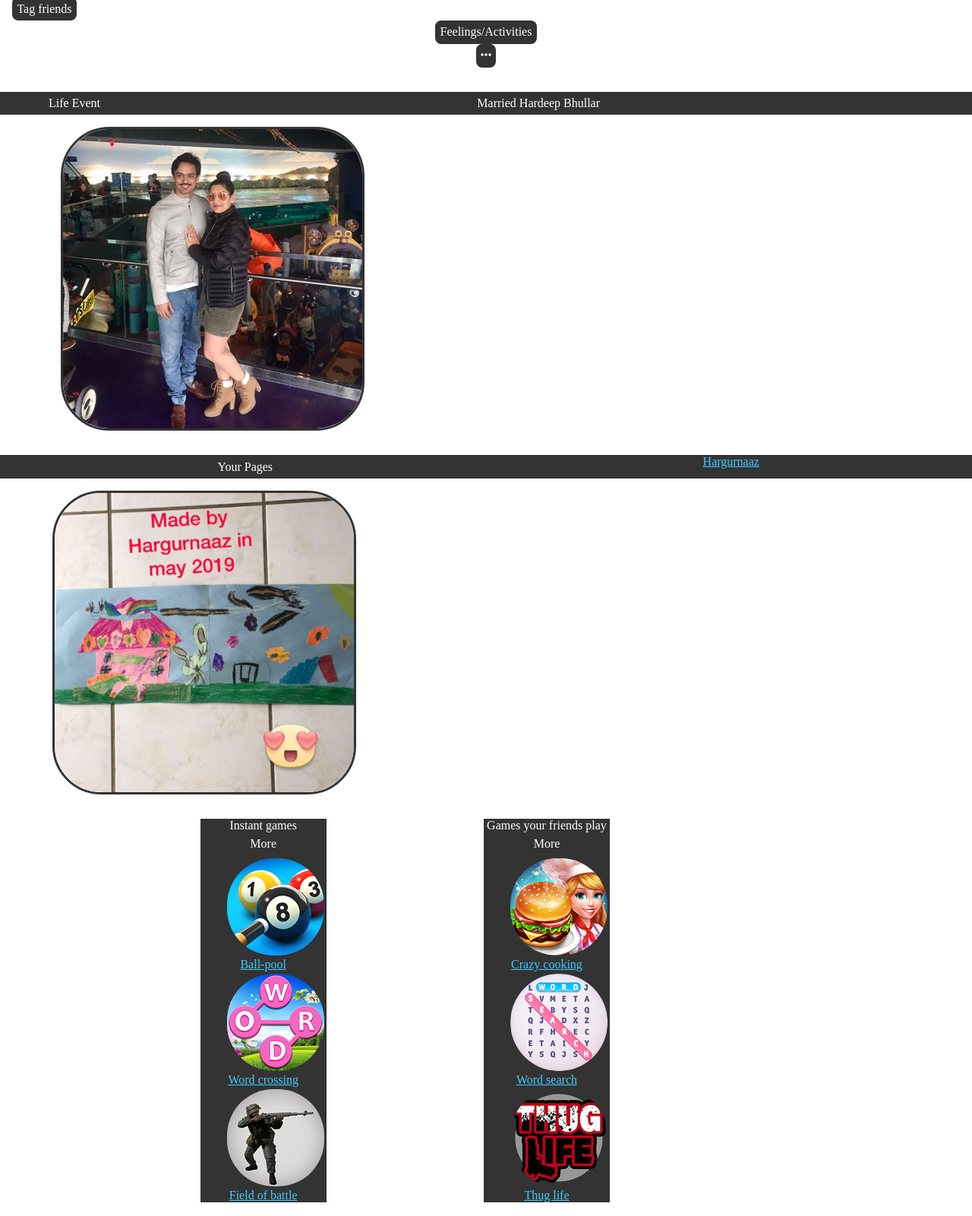
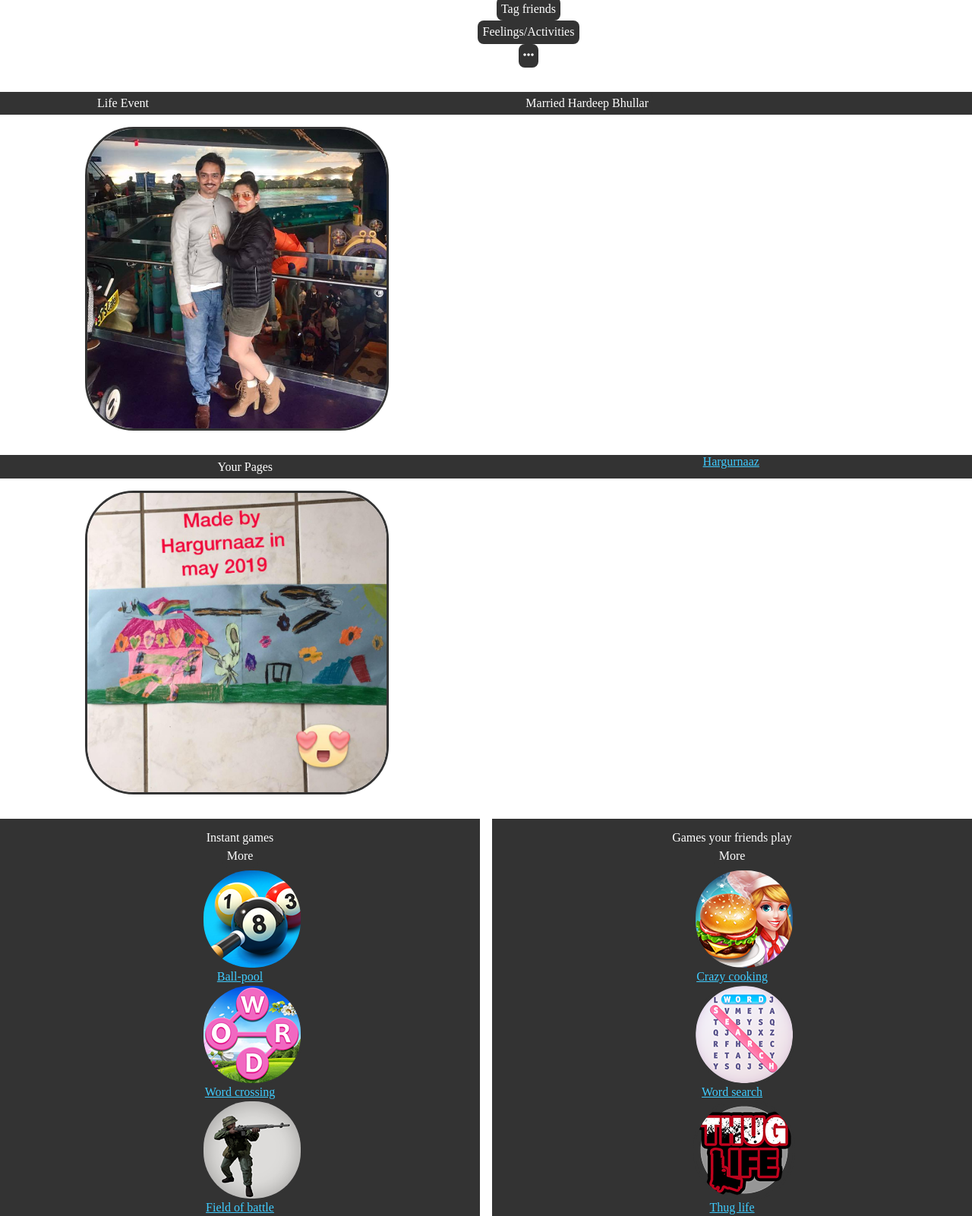
Before and after one commit to Amandeep-Bhullar/composite-1-facebook-user-profile, a plain HTML site: page index.html in a window 1280 px wide. Shown: the part 800-2401 px from the top of the page at 76% size. Drawn offline with Linux system fonts and the light colour scheme.

Commit message:
tag-to-advrtise-done-cmt

```diff
--- a/css/index.css
+++ b/css/index.css
@@ -251,7 +251,9 @@ margin-top: 2em;
 .ur-page-lnk{
     margin: 0;
     padding-top: 1em;}
-.games{grid-template-columns: 8% 8% 8%;
+.games{
+    padding-top: 1em;
+    padding-bottom: 1em;
     background-color: var(--darkgrey);
     text-align: center;
     margin-top: 2em;
@@ -318,9 +320,9 @@ text-align: center;
 }
 .like-etc{text-align: center;}
  /* change .srch-icon color into loveclr at 40 */
-@media screen and (min-width: 35em){
+@media screen and (min-width: 40em){
     body{
-        position: absolute;
+        position: relative;
     }
     .srch-icon{
         color: var(--dark);
@@ -352,21 +354,31 @@ display: inline;
    }
    .tag-grid{
     display: grid;
-    grid-template-columns: auto 1fr auto;
-    text-align: center;
-    padding-left: 1em;
+    grid-template-columns: auto . 1fr auto;
+    justify-content: center;
+   }
+   .tagg{
+       padding-left: 7em;
+   }
+   .lfevent li{
+      padding-left: 4em;
    }
    .lifeeventimg{
-       margin-left: 5em;
+       margin-left: 7em;
    }
-   .ur-page-pic-imi-parent{
-    margin-left: 2em;
-}
+   .yourpage img{
+    margin-left: 7em;
+    text-align: center;
+   }
 .game-grid{
     display: grid;
-    grid-template-columns: 1fr 1fr 1fr;
-    justify-items: center;
-    padding-left: 10em;
+    grid-template-columns: 1fr 1fr;
+    justify-content: center;
+    grid-gap: 1em;
+}
+.advr-otdr-led{
+    padding-top: 1em;
+    padding-bottom: 1em;
 }
 }
 /* }
--- a/index.html
+++ b/index.html
@@ -112,6 +112,7 @@
                 </div>
             </ul>
         </div>
+        <div class="evnt-grid">
             <div class="lfevent">
                 <ul class="lifeevent-parent">
                     <li>
@@ -124,6 +125,7 @@
             </div>
             <div>
                 <img src="img/lovebirds-pic.jpg" class="lifeeventimg">
+            </div>
         </div>
     </section>
 
@@ -200,9 +202,15 @@
         </div>
         <!-- Box12-Advertisement:advrtising-outdoor-led.jpeg -->
         <div class="advr-otdr-led">
+            <div>
                 <a href="/Page2.html">This is the right time</a>
+            </div>
+                <div>
                 <img src="img/advrtising-outdoor-led.jpeg">
+            </div>
+            <div>
                 <p>This is best site to advertise your products. We make IT better and best in this world.</p>
+            </div>
         </div>
         <!-- Box13-Contacts:Hardeep Bhullar,Harcharan Dhindsa,Hardeepinder Dhindsa,Diamond,Aryan,Pink, Taranjeet Chatha,Kultar Singh Chatha,Himmatpreet,Seema Tandan,Vaninder,Harpreet Kalra,Kulwinder Kaur,Priyanka -->
         <div class="divMainCont">
```
Lines whose indentation alone changed are shown as unchanged.
